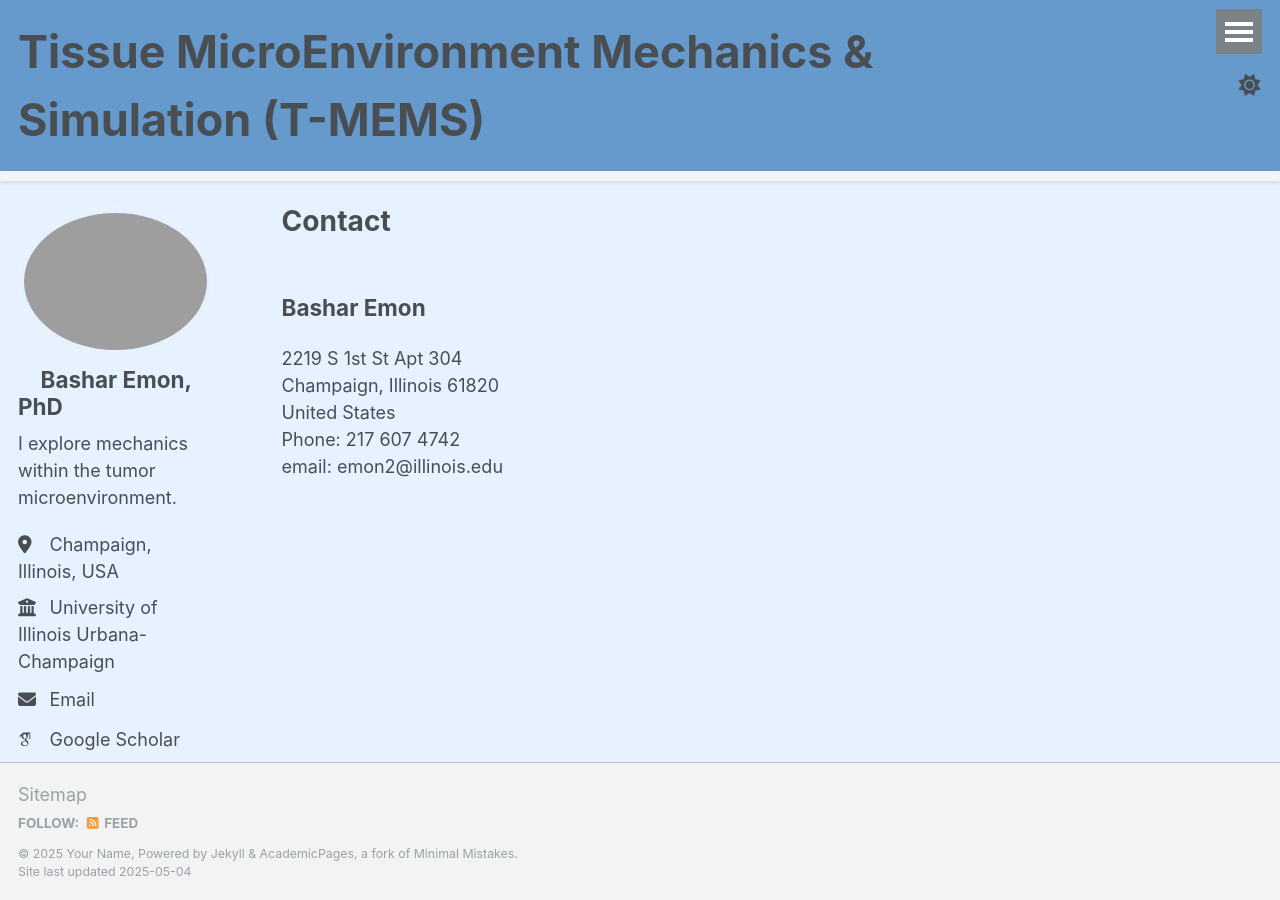
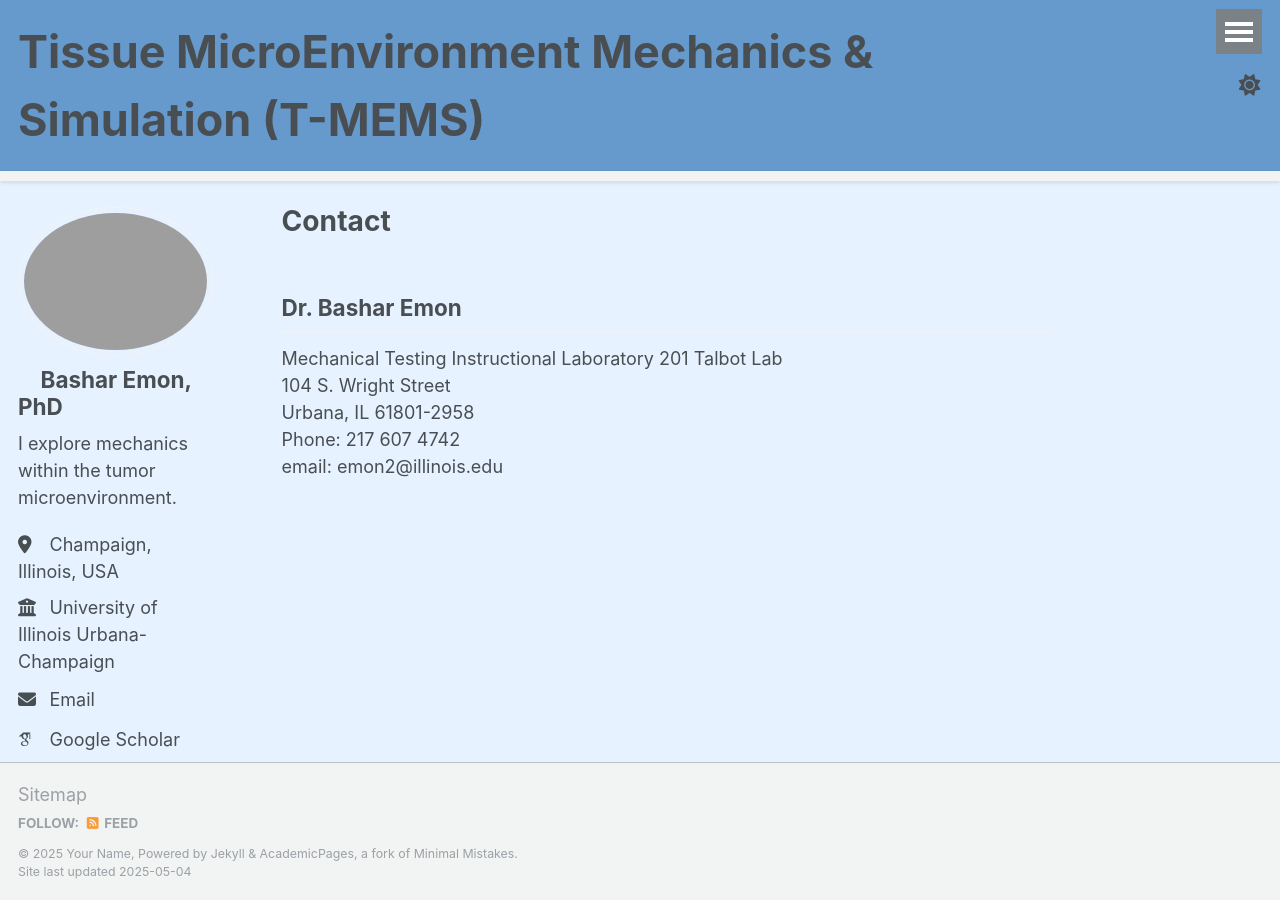
Before and after one commit to BasharEmon/BasharEmon.github.io, a Jekyll site: the page built from _pages/contact.md, in a window 1280 px wide. Built offline with Jekyll 4.4.1, drawn with Linux system fonts in a browser that asks for light colours; some web fonts are replaced.

Commit message:
Update contact.md

```diff
--- a/_pages/contact.md
+++ b/_pages/contact.md
@@ -7,10 +7,10 @@ redirect_from:
   - /contact.html
 ---
 
-## Bashar Emon
-
-2219 S 1st St Apt 304
-Champaign, Illinois 61820
-United States
+## Dr. Bashar Emon
+Mechanical Testing Instructional Laboratory
+201 Talbot Lab
+104 S. Wright Street
+Urbana, IL 61801-2958
 Phone: 217 607 4742
 email: emon2@illinois.edu
```
